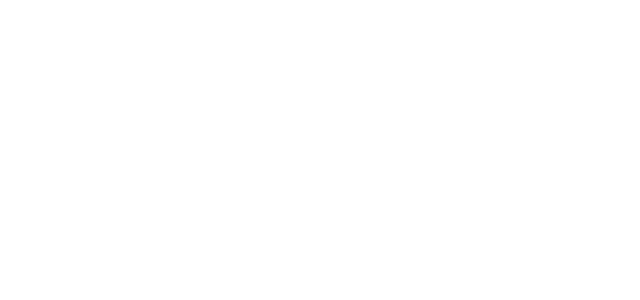
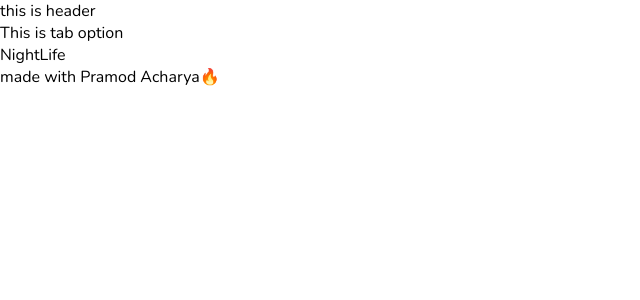
Before and after one commit to Pramod0328/zomato-clone, a React (Create React App) app: page / in a window 1280 px wide. Shown: the top 300 px of the page, without its empty margins (0-640 px from the left). Built offline with nearby package versions, Linux system fonts and the light colour scheme.

Commit message:
homepage and component added

```diff
--- a/public/index.html
+++ b/public/index.html
@@ -2,7 +2,8 @@
 <html lang="en">
   <head>
     <meta charset="utf-8" />
-    <link rel="icon" href="%PUBLIC_URL%/favicon.ico" />
+    <link rel="icon" type="image/png" href="https://www.google.com/url?sa=i&url=https%3A%2F%2Fpngtree.com%2Ffreepng%2Fhealthy-food-logo-icon-for-dietitians-nutritionists_6262534.html&psig=AOvVaw09bXmEHSBuBGQZ2X3hR2cJ&ust=1709577028176000&source=images&cd=vfe&opi=89978449&ved=0CBMQjRxqFwoTCJDXsunc2IQDFQAAAAAdAAAAABAE">
+
     <meta name="viewport" content="width=device-width, initial-scale=1" />
     <meta name="theme-color" content="#000000" />
     <meta
@@ -10,34 +11,13 @@
       content="Web site created using create-react-app"
     />
     <link rel="apple-touch-icon" href="%PUBLIC_URL%/logo192.png" />
-    <!--
-      manifest.json provides metadata used when your web app is installed on a
-      user's mobile device or desktop. See https://developers.google.com/web/fundamentals/web-app-manifest/
-    -->
+    <link href="/website/css/uicons-outline-rounded.css"rel="stylesheet">
+
     <link rel="manifest" href="%PUBLIC_URL%/manifest.json" />
-    <!--
-      Notice the use of %PUBLIC_URL% in the tags above.
-      It will be replaced with the URL of the `public` folder during the build.
-      Only files inside the `public` folder can be referenced from the HTML.
-
-      Unlike "/favicon.ico" or "favicon.ico", "%PUBLIC_URL%/favicon.ico" will
-      work correctly both with client-side routing and a non-root public URL.
-      Learn how to configure a non-root public URL by running `npm run build`.
-    -->
-    <title>React App</title>
+    <title>TastyBites</title>
   </head>
   <body>
     <noscript>You need to enable JavaScript to run this app.</noscript>
     <div id="root"></div>
-    <!--
-      This HTML file is a template.
-      If you open it directly in the browser, you will see an empty page.
-
-      You can add webfonts, meta tags, or analytics to this file.
-      The build step will place the bundled scripts into the <body> tag.
-
-      To begin the development, run `npm start` or `yarn start`.
-      To create a production bundle, use `npm run build` or `yarn build`.
-    -->
   </body>
 </html>
--- a/src/App.css
+++ /dev/null
@@ -1,38 +0,0 @@
-.App {
-  text-align: center;
-}
-
-.App-logo {
-  height: 40vmin;
-  pointer-events: none;
-}
-
-@media (prefers-reduced-motion: no-preference) {
-  .App-logo {
-    animation: App-logo-spin infinite 20s linear;
-  }
-}
-
-.App-header {
-  background-color: #282c34;
-  min-height: 100vh;
-  display: flex;
-  flex-direction: column;
-  align-items: center;
-  justify-content: center;
-  font-size: calc(10px + 2vmin);
-  color: white;
-}
-
-.App-link {
-  color: #61dafb;
-}
-
-@keyframes App-logo-spin {
-  from {
-    transform: rotate(0deg);
-  }
-  to {
-    transform: rotate(360deg);
-  }
-}
--- a/src/App.js
+++ b/src/App.js
@@ -1,9 +1,9 @@
-import './App.css';
-
-function App() {
-  return (<>
-  </>
-  )
+import react from 'react';
+import HomePage from './pages/home';
+const App=()=>{
+  return <div>
+    <HomePage/>
+  </div>
 }
 
 export default App;
--- /dev/null
+++ b/src/components/common/footer/index.js
@@ -0,0 +1,11 @@
+import react from 'react';
+
+const Footer = ()=>{
+    return(
+        <>
+        <div>made with Pramod Acharya🔥</div>
+        </>
+    )
+}
+
+export default Footer;
--- /dev/null
+++ b/src/components/common/header/index.js
@@ -0,0 +1,12 @@
+import React from 'react';
+import './header.css';
+
+const Header = () => {
+    return (
+        <>
+            <div>this is header</div>
+        </>
+    )
+}
+
+export default Header;
--- /dev/null
+++ b/src/components/common/tabOptions/index.js
@@ -0,0 +1,9 @@
+import react from 'react';
+
+const TabOptions = ()=>{
+    return(
+        <div>This is tab option</div>
+    )
+}
+
+export default TabOptions;
--- a/src/index.css
+++ b/src/index.css
@@ -1,13 +1,6 @@
+@import url('https://fonts.googleapis.com/css2?family=Nunito:ital,wght@0,200..1000;1,200..1000&display=swap');
+
 body {
-  margin: 0;
-  font-family: -apple-system, BlinkMacSystemFont, 'Segoe UI', 'Roboto', 'Oxygen',
-    'Ubuntu', 'Cantarell', 'Fira Sans', 'Droid Sans', 'Helvetica Neue',
-    sans-serif;
-  -webkit-font-smoothing: antialiased;
-  -moz-osx-font-smoothing: grayscale;
+    margin: 0;
+    font-family: "Nunito", sans-serif;
 }
-
-code {
-  font-family: source-code-pro, Menlo, Monaco, Consolas, 'Courier New',
-    monospace;
-}
--- a/src/index.js
+++ b/src/index.js
@@ -1,7 +1,7 @@
 import React from 'react';
 import ReactDOM from 'react-dom/client';
+import App from './App.js'
 import './index.css';
-import App from './App';
 
 const root = ReactDOM.createRoot(document.getElementById('root'));
 root.render(
--- /dev/null
+++ b/src/pages/home/index.js
@@ -0,0 +1,33 @@
+import React, { useState } from 'react';
+import Header from '../../components/common/header';
+import TabOptions from '../../components/common/tabOptions';
+import Footer from '../../components/common/footer';
+
+const HomePage = ()=>{
+
+    const [activeTab, setActiveTab] = useState("NightLife");
+    return(
+        <div>
+        <Header/>
+        <TabOptions activeTab={activeTab} setActiveTab={setActiveTab}/>
+        {getCorrrectScreen(activeTab)}
+        <Footer/>
+        </div>
+    );
+}
+
+
+const getCorrrectScreen = (tab)=>{
+   switch(tab){
+        case "Delivery":
+            return <div>delivery</div>
+        case "Dining Out":
+            return <div>Dining Out</div>
+        case "NightLife":
+            return <div>NightLife</div>
+            default:
+                return <div>delivery</div>
+   }
+}
+
+export default HomePage;
```
Also changed, not shown: src/components/common/header/header.css (added).
